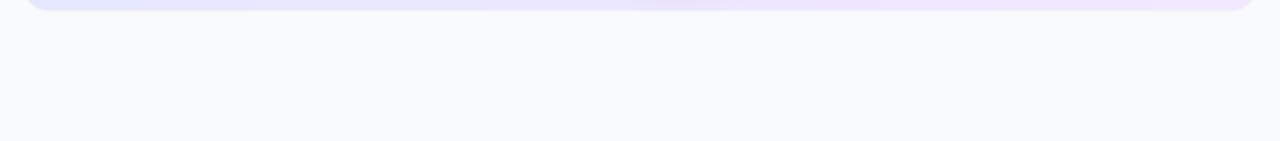
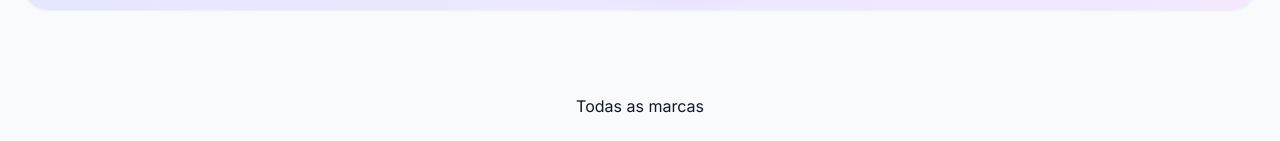
Before and after one commit to gawanearmeniolangalanga-coder/Smartpedia, a plain HTML site: page index.html in a window 1280 px wide. Shown: the part 2630-2771 px from the top of the page. Before the commit the page ends 2700 px from the top, so only its background shows below. Drawn offline with Linux system fonts and the light colour scheme.

Commit message:
Update index.html

```diff
--- a/index.html
+++ b/index.html
@@ -84,8 +84,10 @@
   <!-- CONTEÚDO (O JavaScript vai preencher isto) -->
   <main id="content"></main>
 
+  <p style="text-align:center;padding:24px"><a href="marcas/">Todas as marcas</a></p>
   <!-- JAVASCRIPT -->
   <script src="script.js"></script>
 
+
 </body>
 </html>
```
